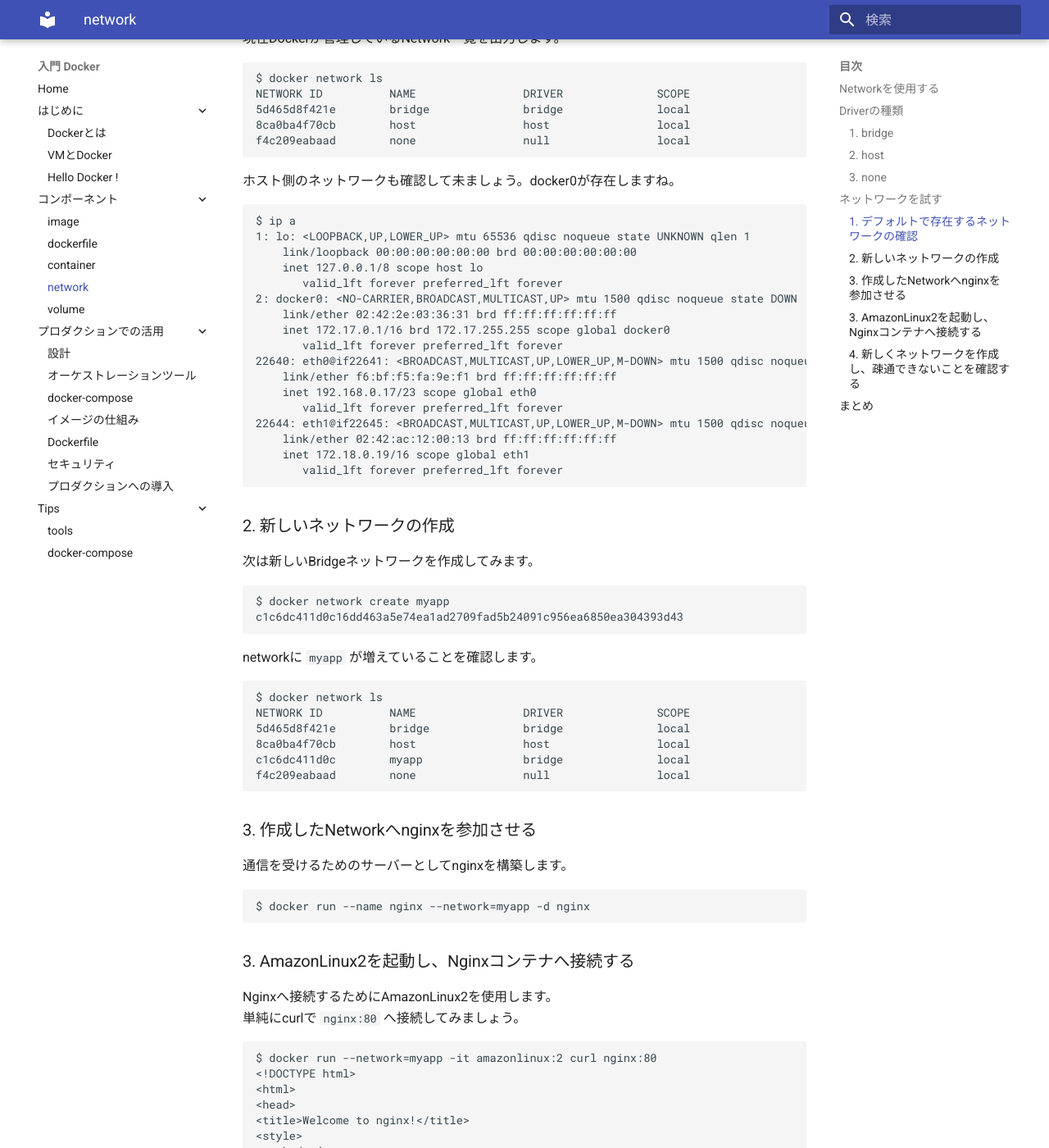
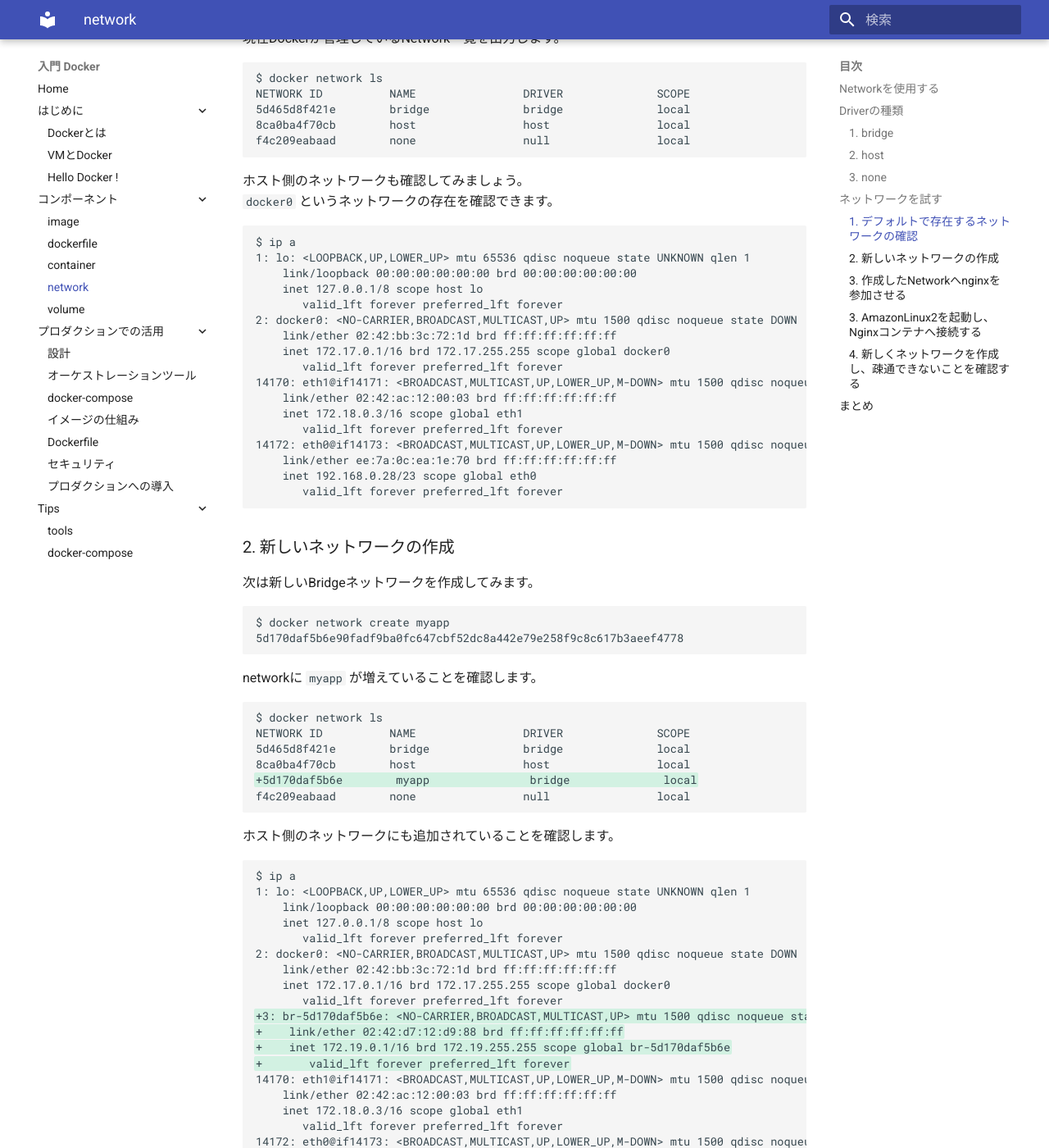
Before and after one commit to y-ohgi/introduction-docker, an MkDocs documentation site: the page built from docs/2_component/network.md, in a window 1280 px wide and 1400 px high, scrolled down 1894 px. Shown: the whole window at 82% size. Built offline with MkDocs 1.6.1 and Material for MkDocs 9.7.7, drawn with Linux system fonts in a browser that asks for light colours; some of the changed text lies outside the part shown.

Commit message:
Fix wording

````diff
--- a/docs/2_component/network.md
+++ b/docs/2_component/network.md
@@ -35,7 +35,8 @@
 f4c209eabaad        none                null                local
 ```
 
-ホスト側のネットワークも確認して未ましょう。docker0が存在しますね。
+ホスト側のネットワークも確認してみましょう。
+`docker0` というネットワークの存在を確認できます。
 ```
 $ ip a
 1: lo: <LOOPBACK,UP,LOWER_UP> mtu 65536 qdisc noqueue state UNKNOWN qlen 1
@@ -43,16 +44,16 @@
     inet 127.0.0.1/8 scope host lo
        valid_lft forever preferred_lft forever
 2: docker0: <NO-CARRIER,BROADCAST,MULTICAST,UP> mtu 1500 qdisc noqueue state DOWN
-    link/ether 02:42:2e:03:36:31 brd ff:ff:ff:ff:ff:ff
+    link/ether 02:42:bb:3c:72:1d brd ff:ff:ff:ff:ff:ff
     inet 172.17.0.1/16 brd 172.17.255.255 scope global docker0
        valid_lft forever preferred_lft forever
-22640: eth0@if22641: <BROADCAST,MULTICAST,UP,LOWER_UP,M-DOWN> mtu 1500 qdisc noqueue state UP
-    link/ether f6:bf:f5:fa:9e:f1 brd ff:ff:ff:ff:ff:ff
-    inet 192.168.0.17/23 scope global eth0
+14170: eth1@if14171: <BROADCAST,MULTICAST,UP,LOWER_UP,M-DOWN> mtu 1500 qdisc noqueue state UP
+    link/ether 02:42:ac:12:00:03 brd ff:ff:ff:ff:ff:ff
+    inet 172.18.0.3/16 scope global eth1
        valid_lft forever preferred_lft forever
-22644: eth1@if22645: <BROADCAST,MULTICAST,UP,LOWER_UP,M-DOWN> mtu 1500 qdisc noqueue state UP
-    link/ether 02:42:ac:12:00:13 brd ff:ff:ff:ff:ff:ff
-    inet 172.18.0.19/16 scope global eth1
+14172: eth0@if14173: <BROADCAST,MULTICAST,UP,LOWER_UP,M-DOWN> mtu 1500 qdisc noqueue state UP
+    link/ether ee:7a:0c:ea:1e:70 brd ff:ff:ff:ff:ff:ff
+    inet 192.168.0.28/23 scope global eth0
        valid_lft forever preferred_lft forever
 ```
 
@@ -61,17 +62,43 @@
 
 ```
 $ docker network create myapp
-c1c6dc411d0c16dd463a5e74ea1ad2709fad5b24091c956ea6850ea304393d43
+5d170daf5b6e90fadf9ba0fc647cbf52dc8a442e79e258f9c8c617b3aeef4778
 ```
 
 networkに `myapp` が増えていることを確認します。
-```
+```diff
 $ docker network ls
 NETWORK ID          NAME                DRIVER              SCOPE
 5d465d8f421e        bridge              bridge              local
 8ca0ba4f70cb        host                host                local
-c1c6dc411d0c        myapp               bridge              local
++5d170daf5b6e        myapp               bridge              local
 f4c209eabaad        none                null                local
+```
+
+ホスト側のネットワークにも追加されていることを確認します。
+```diff
+$ ip a
+1: lo: <LOOPBACK,UP,LOWER_UP> mtu 65536 qdisc noqueue state UNKNOWN qlen 1
+    link/loopback 00:00:00:00:00:00 brd 00:00:00:00:00:00
+    inet 127.0.0.1/8 scope host lo
+       valid_lft forever preferred_lft forever
+2: docker0: <NO-CARRIER,BROADCAST,MULTICAST,UP> mtu 1500 qdisc noqueue state DOWN
+    link/ether 02:42:bb:3c:72:1d brd ff:ff:ff:ff:ff:ff
+    inet 172.17.0.1/16 brd 172.17.255.255 scope global docker0
+       valid_lft forever preferred_lft forever
++3: br-5d170daf5b6e: <NO-CARRIER,BROADCAST,MULTICAST,UP> mtu 1500 qdisc noqueue state DOWN
++    link/ether 02:42:d7:12:d9:88 brd ff:ff:ff:ff:ff:ff
++    inet 172.19.0.1/16 brd 172.19.255.255 scope global br-5d170daf5b6e
++       valid_lft forever preferred_lft forever
+14170: eth1@if14171: <BROADCAST,MULTICAST,UP,LOWER_UP,M-DOWN> mtu 1500 qdisc noqueue state UP
+    link/ether 02:42:ac:12:00:03 brd ff:ff:ff:ff:ff:ff
+    inet 172.18.0.3/16 scope global eth1
+       valid_lft forever preferred_lft forever
+14172: eth0@if14173: <BROADCAST,MULTICAST,UP,LOWER_UP,M-DOWN> mtu 1500 qdisc noqueue state UP
+    link/ether ee:7a:0c:ea:1e:70 brd ff:ff:ff:ff:ff:ff
+    inet 192.168.0.28/23 scope global eth0
+       valid_lft forever preferred_lft forever
+
 ```
 
 ### 3. 作成したNetworkへnginxを参加させる
@@ -81,8 +108,9 @@
 ```
 
 ### 3. AmazonLinux2を起動し、Nginxコンテナへ接続する
-Nginxへ接続するためにAmazonLinux2を使用します。
-単純にcurlで `nginx:80` へ接続してみましょう。
+Bridgeネットワークの場合、同一ネットワークのコンテナにはコンテナ名で名前解決が可能です。
+
+Nginxと疎通できるか `myapp` ネットワーク内にAmazonLinux2 イメージでコンテナを起動し、 `curl` を実行してみましょう。
 
 ```
 $ docker run --network=myapp -it amazonlinux:2 curl nginx:80
````
Also changed, not shown: docs/2_component/volume.md (+23 -5 lines), docs/2_component/imgs/volume.png (added).
